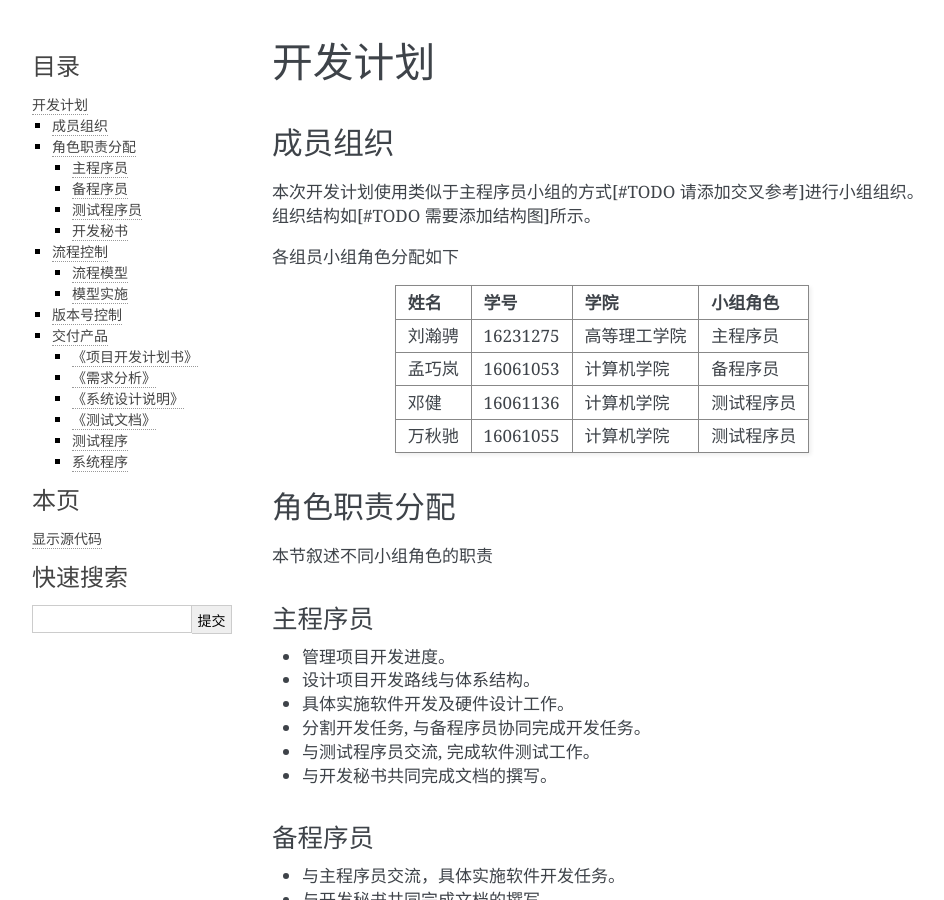
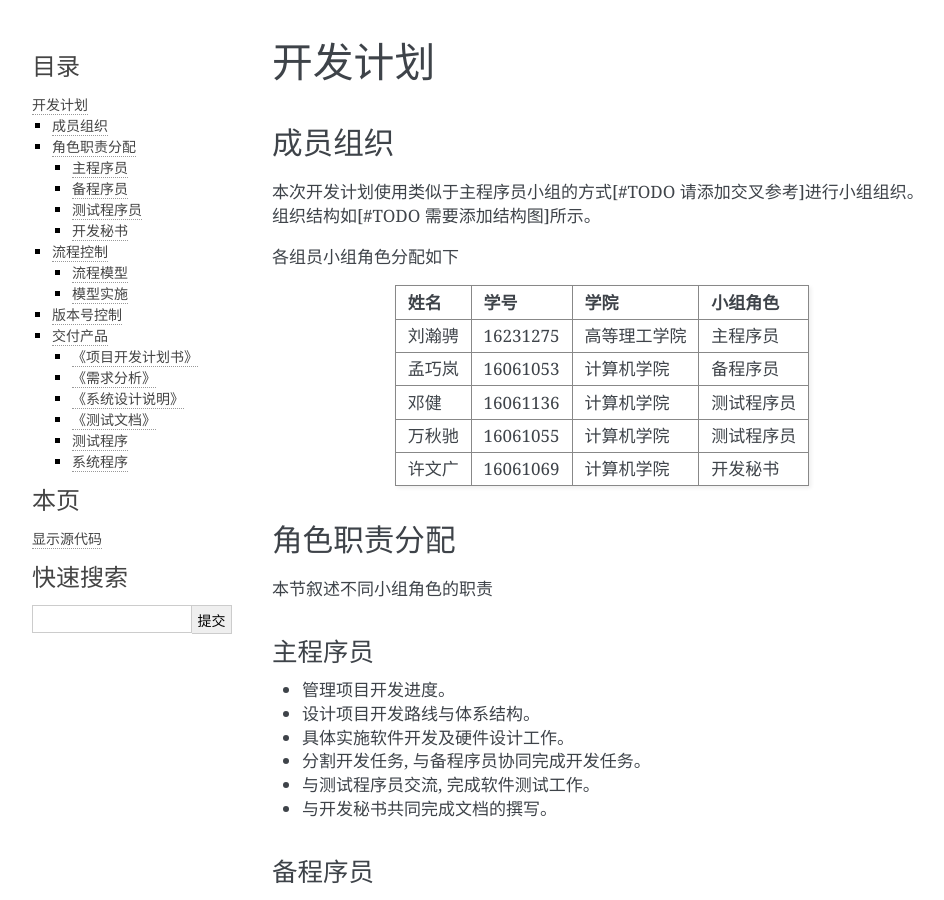
Before and after one commit to wenguang1998/shattuckite-doc, a Sphinx documentation site: the page built from projectPlan/source/devplan.rst, in a window 1280 px wide and 900 px high. Shown: the whole window, without its empty margins (148-1092 px from the left). Built offline with Sphinx 7.4.7, drawn with Linux system fonts in a browser that asks for light colours.

Commit message:
Update devplan.rst

```diff
--- a/projectPlan/source/devplan.rst
+++ b/projectPlan/source/devplan.rst
@@ -15,6 +15,7 @@
 孟巧岚   16061053  计算机学院     备程序员
 邓健     16061136  计算机学院     测试程序员
 万秋驰   16061055  计算机学院     测试程序员
+许文广   16061069  计算机学院     开发秘书
 ======= ========= ============= ==========
 
 
```
